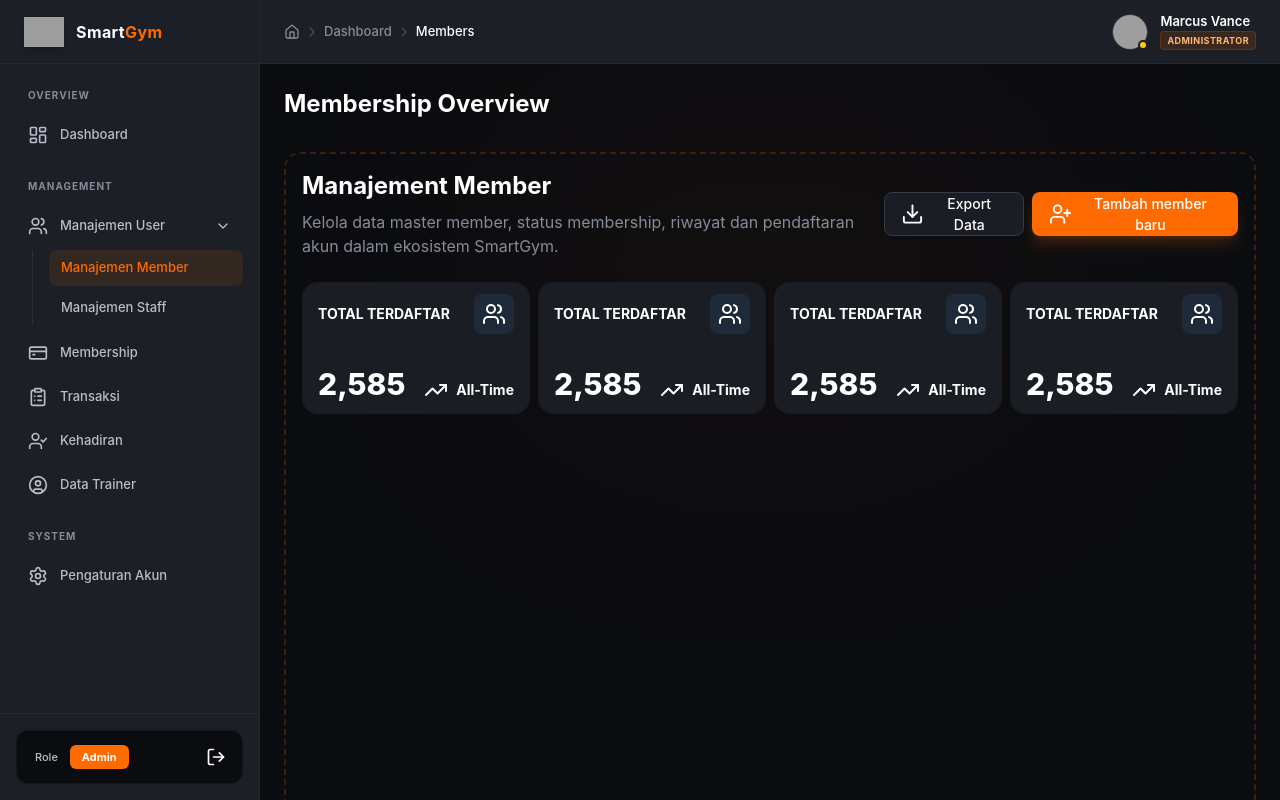
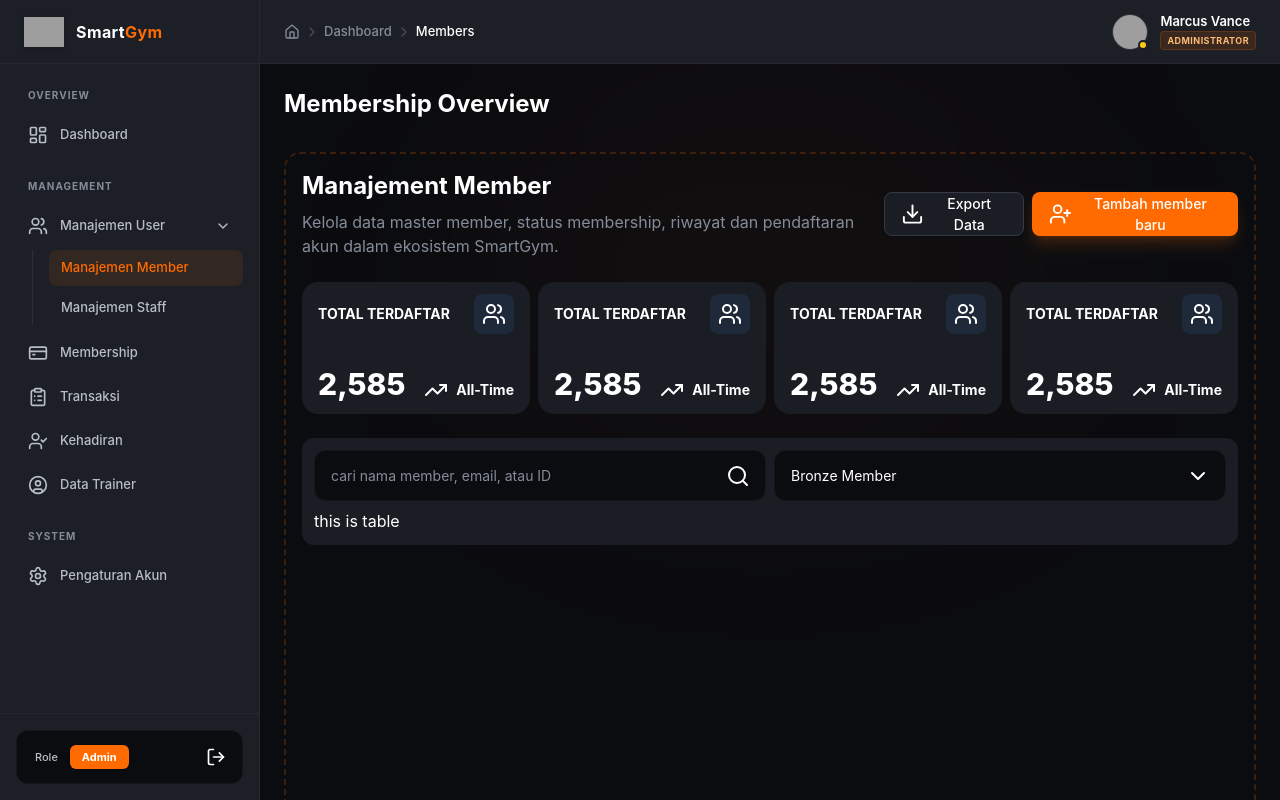
Before and after one commit to rizqul/smartgym-frontend, a React (Vite) app: page /dashboard/members in a window 1280 px wide. Built offline with nearby package versions, Linux system fonts and the light colour scheme; grey boxes are pictures that could not be loaded.

Commit message:
[FEATURE] add select reusable components

```diff
--- a/src/app/dashboard/members/Members.tsx
+++ b/src/app/dashboard/members/Members.tsx
@@ -1,6 +1,8 @@
-import { Download, TrendingUp, UserPlus, Users } from "lucide-react"
+import { ChevronDown, Download, Search, TrendingUp, UserPlus, Users } from "lucide-react"
 import { Button } from "../../../components/ui/Button"
 import { CardStats } from "../../../components/ui/CardStats"
+import { Input } from "../../../components/ui/Input"
+import { Select } from "../../../components/ui/Select"
 
 export default function ManageMembers() {
   return (
@@ -68,7 +70,30 @@ export default function ManageMembers() {
         </div>
 
         {/* table */}
-        <div className="bg-surface"></div>
+        <div className="bg-surface flex flex-col gap-2 rounded-xl p-3">
+          <div className="flex gap-2">
+            <Input
+              rightElement={<Search />}
+              placeholder="cari nama member, email, atau ID"
+            />
+
+            <Select rightElement={<ChevronDown />}>
+              <option
+                value=""
+                disabled
+              >
+                Select tier...
+              </option>
+              <option value="bronze">Bronze Member</option>
+              <option value="silver">Silver Member</option>
+              <option value="gold">Gold Member</option>
+            </Select>
+          </div>
+
+          <div className="">
+            <p>this is table</p>
+          </div>
+        </div>
       </div>
     </div>
   )
--- a/src/components/ui/Input.tsx
+++ b/src/components/ui/Input.tsx
@@ -11,7 +11,7 @@ interface InputProps extends InputHTMLAttributes<HTMLInputElement> {
 export const Input = forwardRef<HTMLInputElement, InputProps>(
   ({ label, icon: Icon, error, rightElement, className = "", ...props }, ref) => {
     return (
-      <div className="space-y-2">
+      <div className="flex-1 space-y-2">
         {label && <label className="text-text-muted block text-[11px] font-bold tracking-wider uppercase">{label}</label>}
 
         <div className="relative">
--- /dev/null
+++ b/src/components/ui/Select.tsx
@@ -0,0 +1,46 @@
+import { forwardRef, type SelectHTMLAttributes, type ReactNode } from "react"
+import type { LucideIcon } from "lucide-react"
+
+interface SelectProps extends SelectHTMLAttributes<HTMLSelectElement> {
+  label?: string
+  icon?: LucideIcon
+  error?: string
+  rightElement?: ReactNode
+}
+
+export const Select = forwardRef<HTMLSelectElement, SelectProps>(
+  ({ label, icon: Icon, error, rightElement, children, className = "", ...props }, ref) => {
+    return (
+      <div className="flex-1 space-y-2">
+        {label && <label className="text-text-muted block text-[11px] font-bold tracking-wider uppercase">{label}</label>}
+
+        <div className="relative">
+          {Icon && (
+            <div className="pointer-events-none absolute inset-y-0 left-0 flex items-center pl-4">
+              <Icon
+                className="text-text-muted h-5 w-5"
+                strokeWidth={1.5}
+              />
+            </div>
+          )}
+
+          <select
+            ref={ref}
+            className={`placeholder:text-text-muted focus:border-primary focus:ring-primary block w-full appearance-none rounded-xl border bg-[#0B0C10] py-3.5 text-[14px] text-white transition-all focus:ring-1 focus:outline-none ${
+              Icon ? "pl-12" : "pl-4"
+            } pr-12 ${error ? "border-danger focus:border-danger focus:ring-danger" : "border-white/4"} ${className}`}
+            {...props}
+          >
+            {children}
+          </select>
+
+          {rightElement && <div className="absolute inset-y-0 right-0 flex items-center pr-4">{rightElement}</div>}
+        </div>
+
+        {error && <p className="text-danger mt-1 text-xs font-medium">{error}</p>}
+      </div>
+    )
+  }
+)
+
+Select.displayName = "Select"
```
